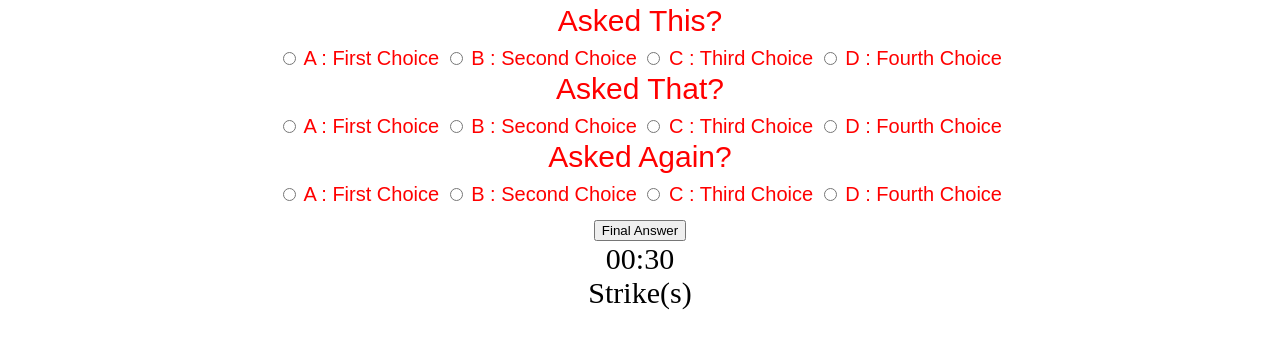
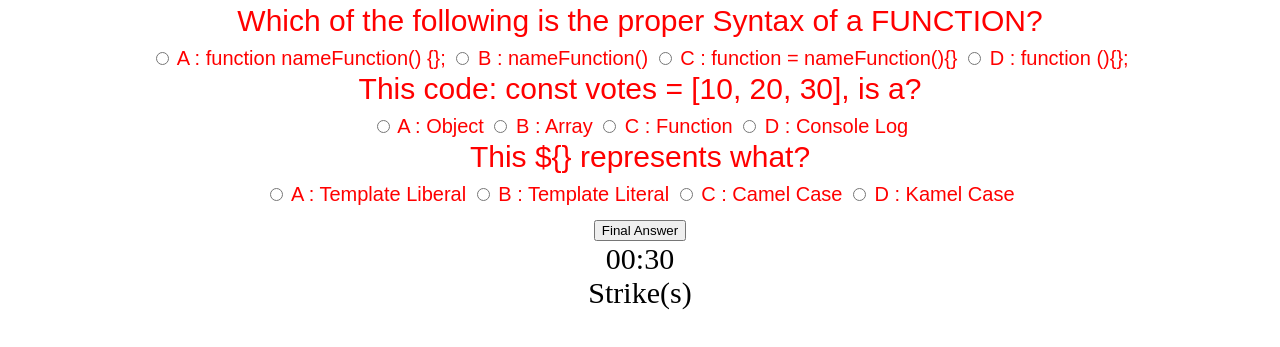
Before and after one commit to Freightscape/Are-you-smarter-than-a-GA-Dev, a plain HTML site: page index.html in a window 1280 px wide. Shown: the part 161-508 px from the top of the page. Drawn offline with Linux system fonts and the light colour scheme.

Commit message:
Questions & Answers Defined in JS File

```diff
--- a/app.js
+++ b/app.js
@@ -42,36 +42,39 @@
   const playerStrikes = document.getElementById("strikes");
   const gameQuestions = [
     {
-      question: "Asked This?",
+      question: "Which of the following is the proper Syntax of a FUNCTION?",
       answer: {
-        A: "First Choice",
-        B: "Second Choice",
-        C: "Third Choice",
-        D: "Fourth Choice",
+        A: "function nameFunction() {};",
+        B: "nameFunction()",
+        C: "function = nameFunction(){}",
+        D: "function (){};",
+      },
+      rightAnswer: "A",
+    },
+    {
+      question: "This code: const votes = [10, 20, 30], is a?",
+      answer: {
+        A: "Object",
+        B: "Array",
+        C: "Function",
+        D: "Console Log",
       },
       rightAnswer: "B",
     },
     {
-      question: "Asked That?",
+      question: "This ${} represents what?",
       answer: {
-        A: "First Choice",
-        B: "Second Choice",
-        C: "Third Choice",
-        D: "Fourth Choice",
+        A: "Template Liberal",
+        B: "Template Literal",
+        C: "Camel Case",
+        D: "Kamel Case",
       },
-      rightAnswer: "C",
-    },
-    {
-      question: "Asked Again?",
-      answer: {
-        A: "First Choice",
-        B: "Second Choice",
-        C: "Third Choice",
-        D: "Fourth Choice",
-      },
-      rightAnswer: "D",
+      rightAnswer: "B",
     },
   ];
+  submitButton.addEventListener("click", function (e) {
+    console.log("submitButton");
+  });
 
   questionPlayer();
 
--- a/style.css
+++ b/style.css
@@ -19,6 +19,7 @@ body {
 
   display: inline-block;
 }
-/* .active-thumbnail {
+.active-thumbnail {
   opacity: 1;
-} */
+  z-index: 2;
+}
```
